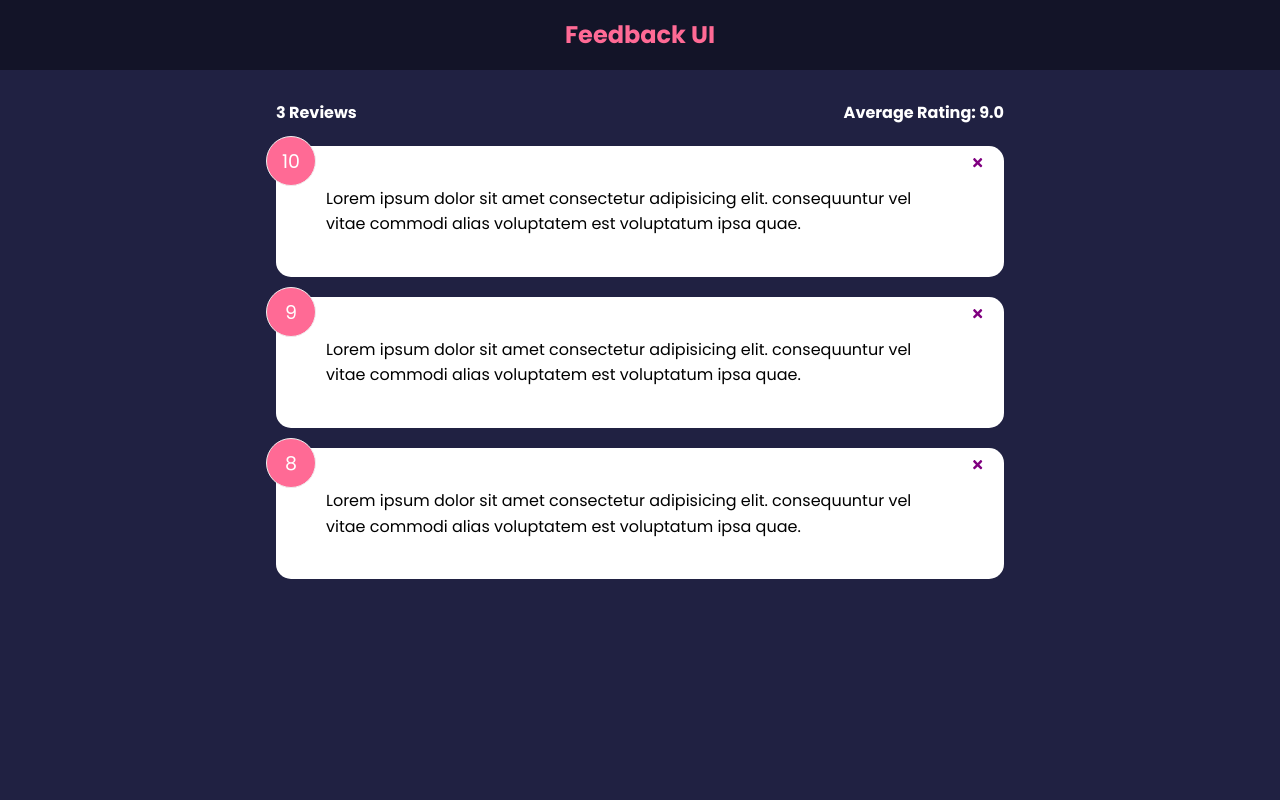
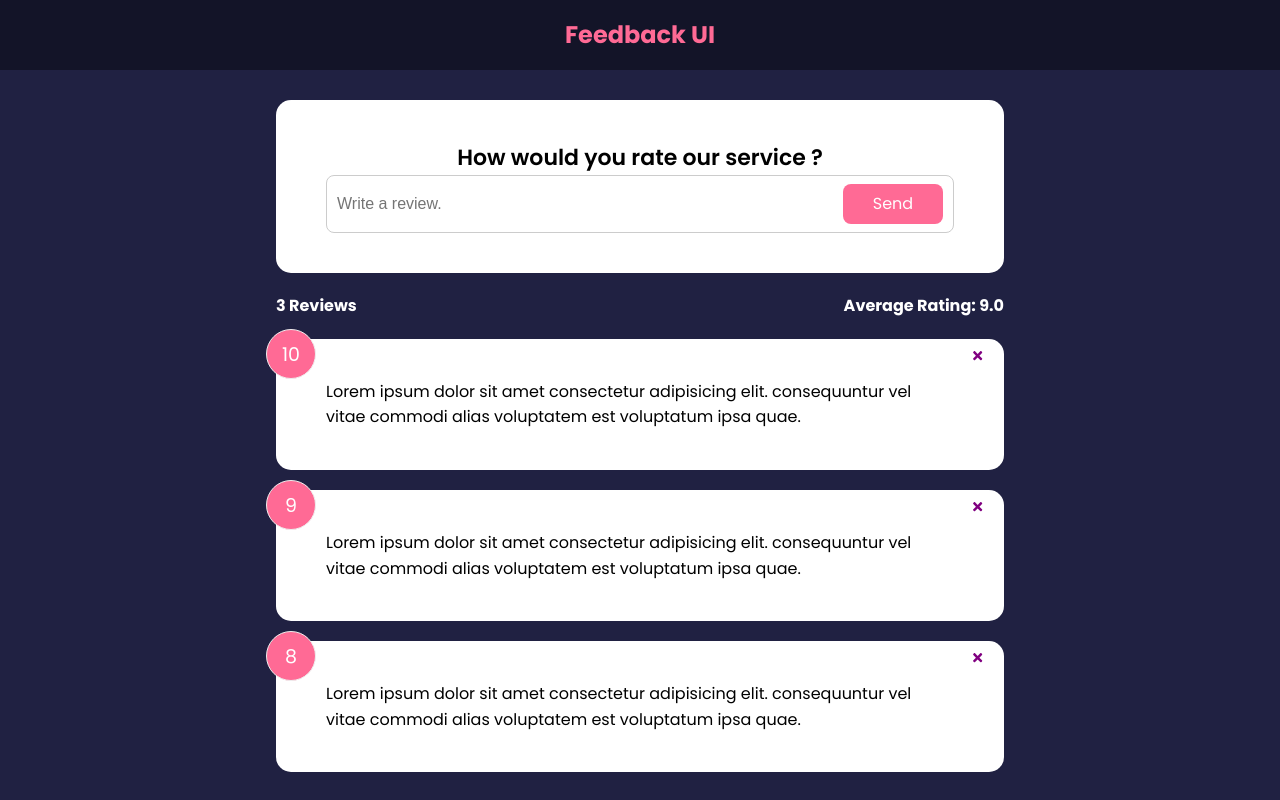
Before and after one commit to osamabinazam/feedback-app, a React (Create React App) app: page / in a window 1280 px wide. Built offline with nearby package versions, Linux system fonts and the light colour scheme.

Commit message:
Add custom feedback

```diff
--- a/src/App.js
+++ b/src/App.js
@@ -4,6 +4,7 @@ import Header from "./components/Header";
 import FeedbackData from "./data/FeedbackData";
 import FeedbackList from "./components/FeedbackList";
 import FeedbackStat from "./components/FeedbackStat";
+import FeedbackForm from "./components/FeedbackForm";
 
 function App(){
 
@@ -21,6 +22,7 @@ function App(){
         <>
             <Header/>
             <div className="container">
+                <FeedbackForm />
                 <FeedbackStat feedback = {feedback}/>
                 <FeedbackList
                 feedback = {feedback}
--- /dev/null
+++ b/src/components/FeedbackForm.jsx
@@ -0,0 +1,42 @@
+
+import { useState } from 'react'
+
+import React from 'react'
+import Card from './shared/Card'
+import Button from './shared/Button';
+
+function FeedbackForm() {
+
+    const [text, setText] = useState('');
+
+    // Arrow function that handle change in field
+    const handleTextChange = (e) =>{
+        setText(e.target.value);
+    }
+
+    return (
+        <Card>
+            <form action="" >
+                <h2>How would you rate our service ?</h2>
+                {/* todo- Rating select component */}
+                <div className="input-group">
+                    <input
+                        onChange={handleTextChange}
+                        type="text"
+                        placeholder='Write a review.'
+                        value={text}
+                    />
+                    <Button
+                        type='submit'
+                        version='secondary'
+                    >
+                        Send
+                    </Button>
+
+                </div>
+            </form>
+        </Card>
+  )
+}
+
+export default FeedbackForm
--- /dev/null
+++ b/src/components/shared/Button.jsx
@@ -0,0 +1,25 @@
+import React from 'react'
+import PropTypes from 'prop-types'
+
+function Button( {children, version ,type, isDisabled}) {
+  return (
+    <div type={type} disabled ={isDisabled} className={` btn btn-${version} `} >
+      {children}
+    </div>
+  )
+}
+
+Button.defaultProps = {
+    version:'primary',
+    type:'button',
+    isDisabled:false,
+}
+
+Button.propTypes = {
+    children:PropTypes.node.isRequired,
+    version: PropTypes.string,
+    type:PropTypes.string,
+    isDisabled:PropTypes.bool,
+}
+
+export default Button
--- a/src/index.css
+++ b/src/index.css
@@ -153,6 +153,8 @@ input:focus {
   width: 100px;
   height: 40px;
   cursor: pointer;
+  padding-top: 7px;
+  text-align: center;
 }
 
 .btn-primary {
```
